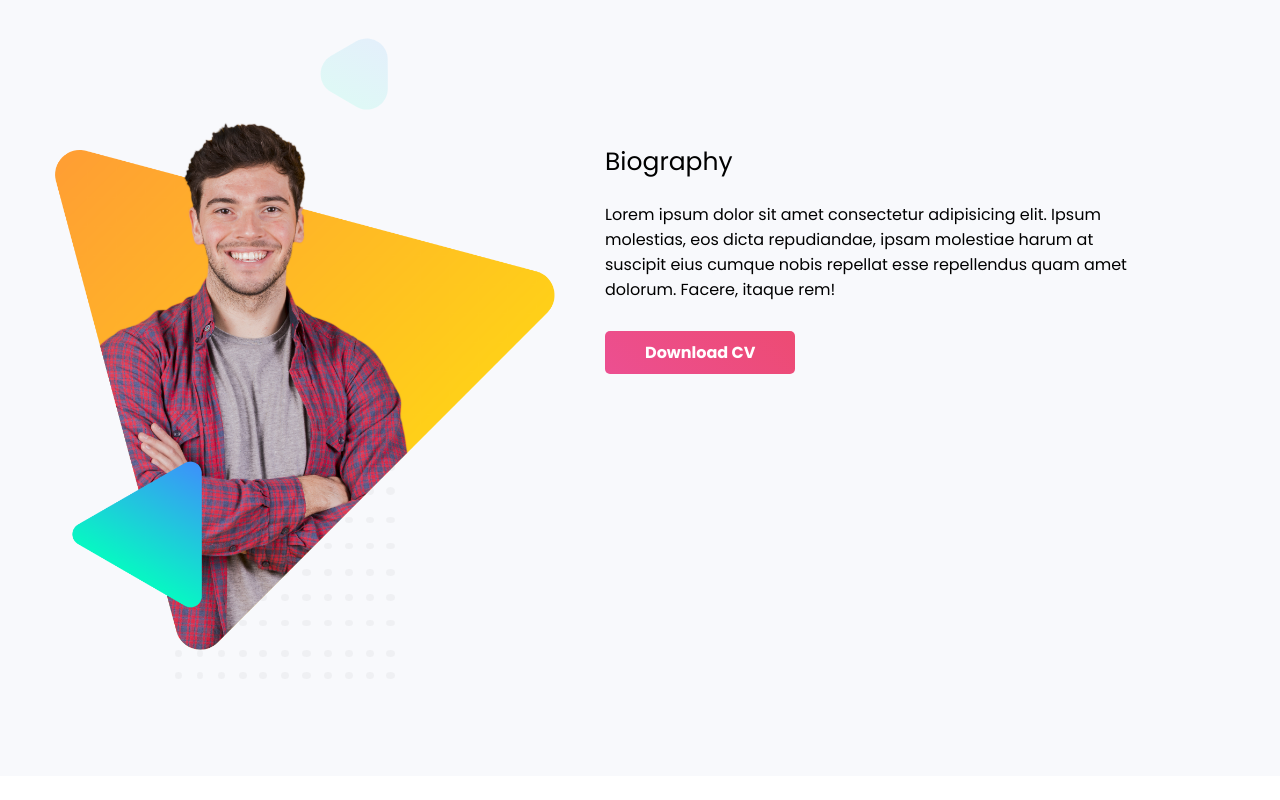
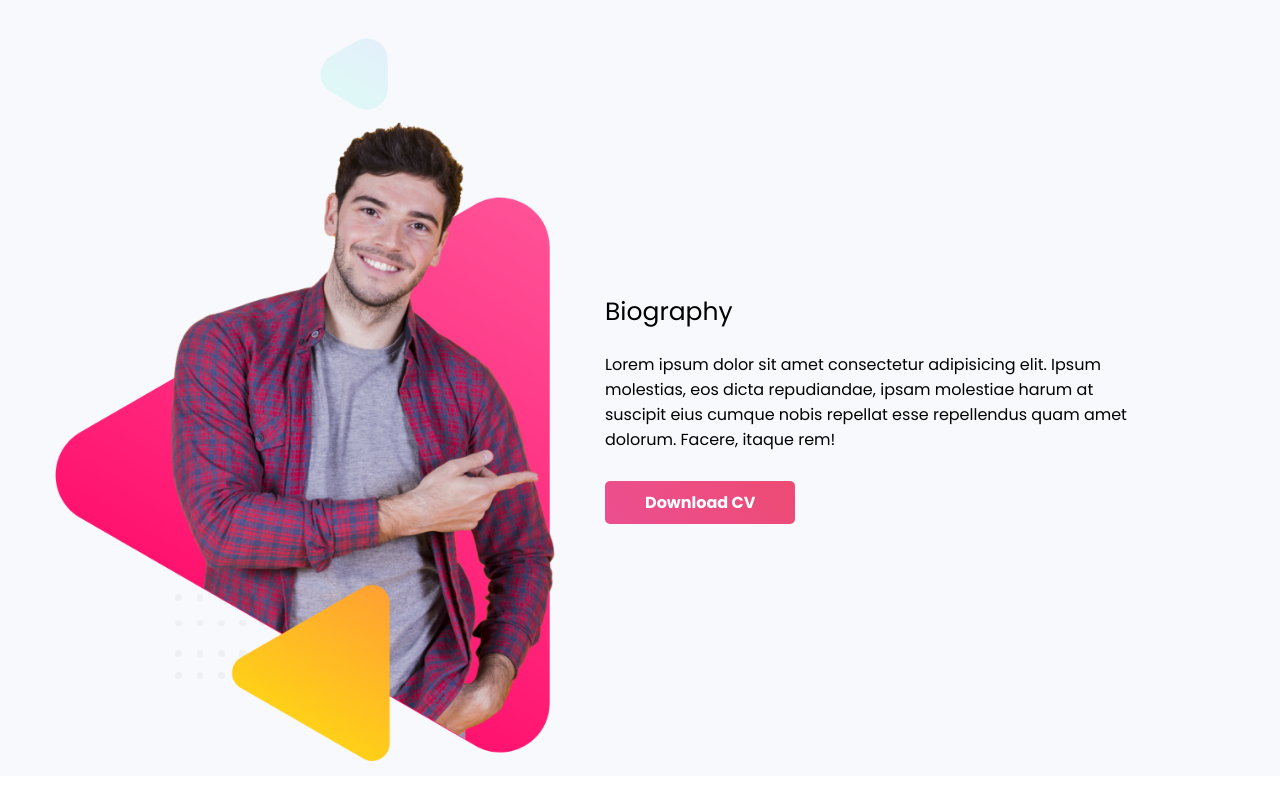
Before and after one commit to skrshawon/personal-website, a plain HTML site: page index.html in a window 1280 px wide. Shown: the part 1038-1838 px from the top of the page. Drawn offline with Linux system fonts and the light colour scheme.

Commit message:
update image ans modify css

```diff
--- a/index.html
+++ b/index.html
@@ -26,7 +26,7 @@
     <section class="biography-area">
         <div class="container">
             <div class="content">
-                <img src="images/peter.png" alt="">
+                <img src="images/peter_dream.png" alt="">
             </div>
             <div class="content" id="biography">
                 <h1>Biography</h1>
--- a/style.css
+++ b/style.css
@@ -68,6 +68,10 @@ section{
     background-repeat: no-repeat;
 }
 
+#biography{
+    margin-top: 150px;
+}
+
 .work-area{
     background-image: url(images/latest-work-bg.png);
     background-repeat: no-repeat;
```
